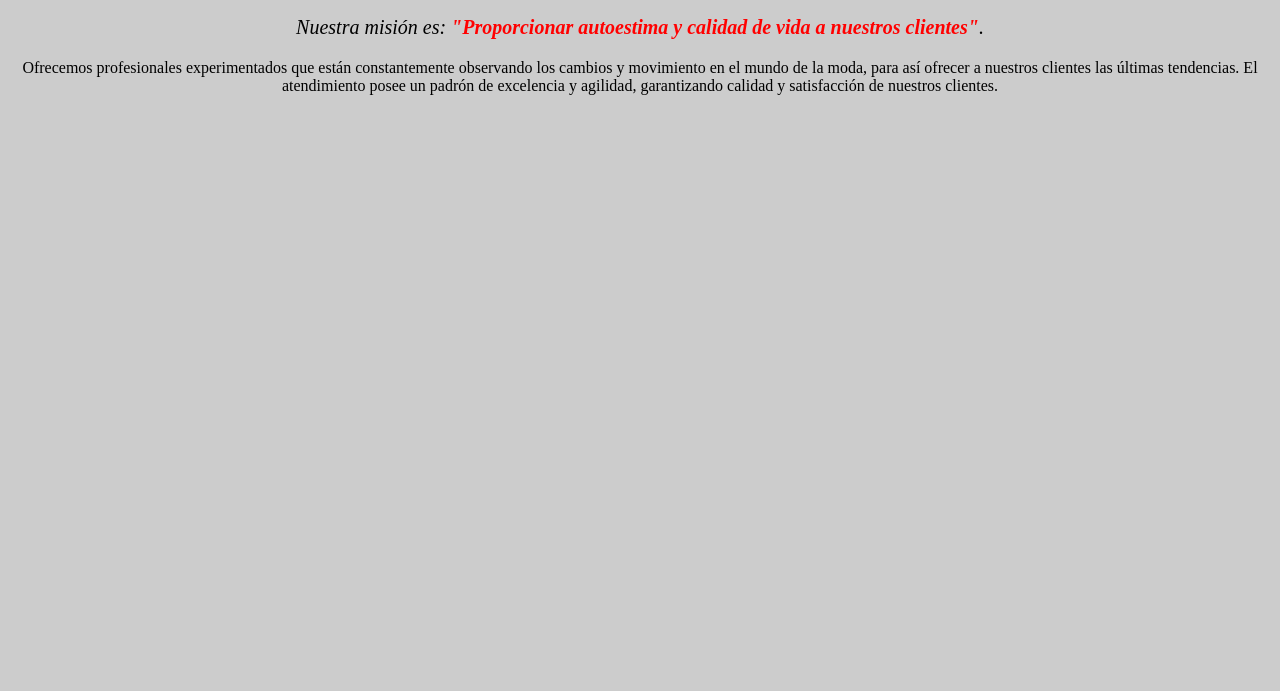
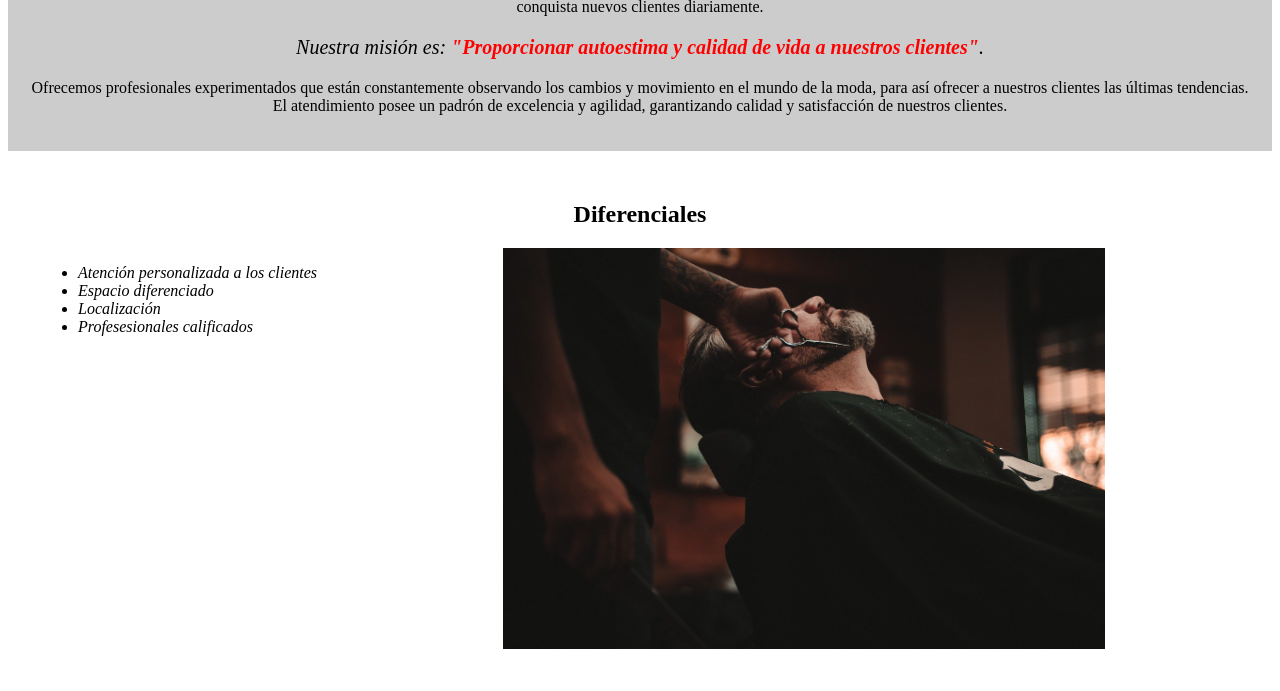
Before and after one commit to AmyQuin/HTML-y-CSS, a plain HTML site: page index.html in a window 1280 px wide. Shown: the part 606-1297 px from the top of the page. Before the commit the page ends 800 px from the top, so only its background shows below. Drawn offline with Linux system fonts and the light colour scheme.

Commit message:
Lista y divisiones del contenido
Conocimos las listas (ordenadas y no ordenadas), trabajamos con listas no ordenadas.
Vimos que para cada ítem de la lista necesitamos usar la etiqueta <li>.
El concepto de las clases en el CSS, estas sirven para marcar ítems, solo que podemos replicar los estilos en varios elementos.
Cómo referenciar una clase en el CSS.
Divisores de contenido, utilizando la etiqueta <div>.
Los comportamientos inline y block.

```diff
--- a/index.html
+++ b/index.html
@@ -14,13 +14,33 @@
 
         <img id="banner" src="banner/banner.jpg">
 
-        <h1>Sobre la Barbería Alura</h1>
+        <div class="principal">
 
-        <p>Ubicada en el corazón de la ciudad, la <strong>Barbería Alura</strong> trae para el mercado lo que hay de mejor para su cabello y barba. Fundada en 2020, la Barbería Alura ya es destaque en la ciudad y conquista nuevos clientes diariamente.</p>
+            <h1>Sobre la Barbería Alura</h1>
 
-        <p id="mision"><em>Nuestra misión es: <strong>"Proporcionar autoestima y calidad de vida a nuestros clientes"</strong>.</em></p>
+            <p>Ubicada en el corazón de la ciudad, la <strong>Barbería Alura</strong> trae para el mercado lo que hay de mejor para su cabello y barba. Fundada en 2020, la Barbería Alura ya es destaque en la ciudad y conquista nuevos clientes diariamente.</p>
 
-        <p>Ofrecemos profesionales experimentados que están constantemente observando los cambios y movimiento en el mundo de la moda, para así ofrecer a nuestros clientes las últimas tendencias. El atendimiento posee un padrón de excelencia y agilidad, garantizando calidad y satisfacción de nuestros clientes.</p>
+            <p id="mision"><em>Nuestra misión es: <strong>"Proporcionar autoestima y calidad de vida a nuestros clientes"</strong>.</em></p>
+
+            <p>Ofrecemos profesionales experimentados que están constantemente observando los cambios y movimiento en el mundo de la moda, para así ofrecer a nuestros clientes las últimas tendencias. El atendimiento posee un padrón de excelencia y agilidad, garantizando calidad y satisfacción de nuestros clientes.</p>
+
+        </div>
+
+        <div class="diferenciales">
+
+            <h2>Diferenciales</h2>
+
+            <ul>
+                <li class="items">Atención personalizada a los clientes</li>
+                <li class="items">Espacio diferenciado</li>
+                <li class="items">Localización</li>
+                <li class="items">Profesesionales calificados</li>
+            </ul>
+
+            <img src="diferenciales/diferenciales.jpg" class="imagenDiferenciales">
+
+        </div>
+
 
     </body>
 </html>
--- a/style.css
+++ b/style.css
@@ -1,9 +1,14 @@
 body{
-    background: #CCCCCC;
+
 }
 
 #banner{
     width:100%;
+}
+
+.principal{
+    background: #CCCCCC;
+    padding: 20px;
 }
 
 h1{
@@ -21,3 +26,27 @@ em strong{
 #mision{
     font-size: 20px;
 }
+
+.diferenciales{
+    background: #FFFFFF;
+    padding: 30px;
+}
+
+h2{
+    text-align: center;
+}
+
+.items{
+    font-style: italic;
+}
+
+ul{
+    display: inline-block;
+    vertical-align: top;
+    width: 20%;
+    margin-right: 15%;
+}
+
+.imagenDiferenciales{
+    width: 50%;
+}
```
Also changed, not shown: diferenciales/diferenciales.jpg (added).
